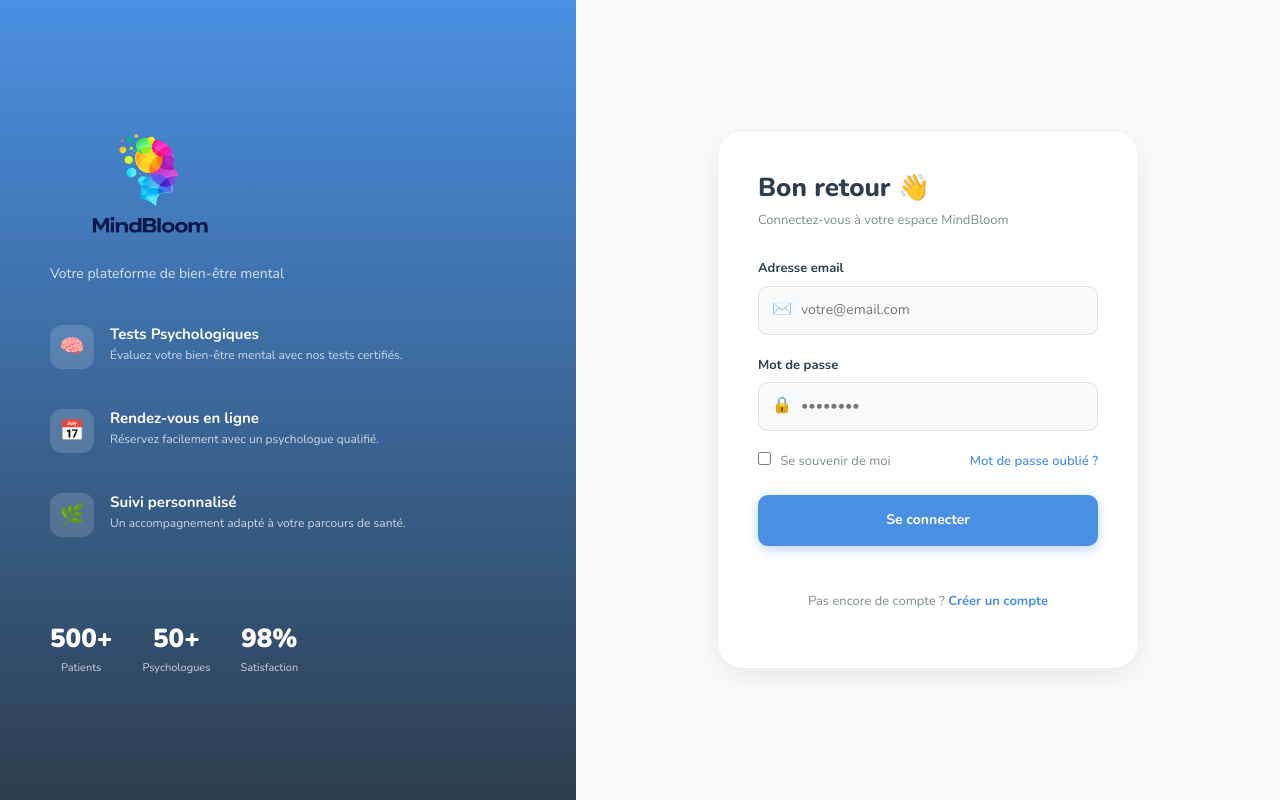
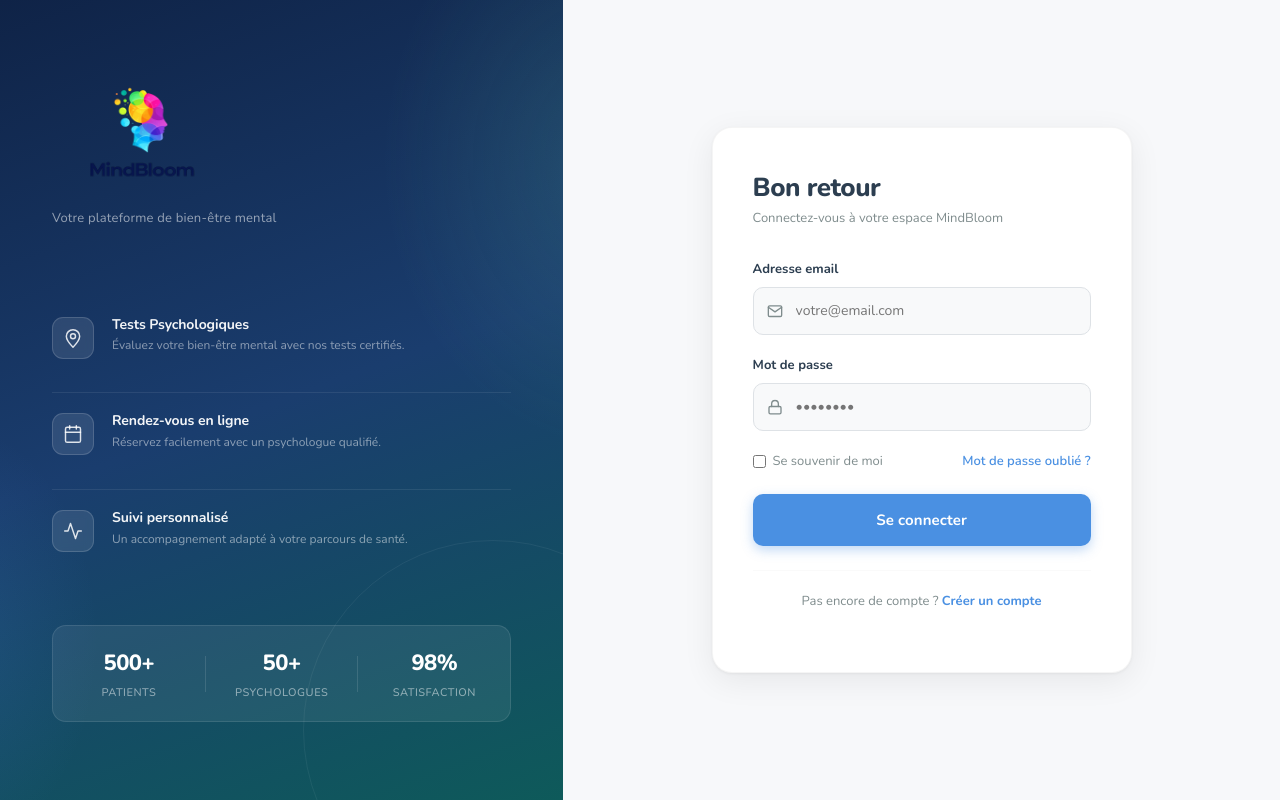
Before and after one commit to MedAdamDerouich/Esprit--PIDEV---3A18---2526---MindBloom-, a Symfony app: template templates/security/login.html.twig in a window 1280 px wide. Run offline with Twig, Linux system fonts and the light colour scheme; the template is opened without the code that fills it, so the values that code supplies are empty; some libraries are stand-ins or nearby versions.

Commit message:
upgrade in the login page design

```diff
--- a/public/css/mindbloom.css
+++ b/public/css/mindbloom.css
@@ -429,67 +429,216 @@ a:hover { color: var(--primary-dark); }
     display: flex;
 }
 
+/* ── Left Panel ── */
 .auth-left {
-    width: 45%;
-    background: linear-gradient(to bottom, #4A90E2 0%, #2C3E50 100%);
-    padding: 60px 50px;
+    width: 44%;
+    background: linear-gradient(160deg, #0f2347 0%, #1a3d6e 50%, #0e5a5a 100%);
+    position: relative;
+    display: flex;
+    align-items: center;
+    justify-content: center;
+    overflow: hidden;
+}
+
+/* Subtle geometric overlay */
+.auth-left::before {
+    content: '';
+    position: absolute;
+    inset: 0;
+    background:
+        radial-gradient(ellipse 70% 60% at 110% 20%, rgba(95,191,159,0.18) 0%, transparent 60%),
+        radial-gradient(ellipse 50% 50% at -10% 80%, rgba(74,144,226,0.15) 0%, transparent 55%);
+    pointer-events: none;
+}
+
+/* Decorative ring */
+.auth-left::after {
+    content: '';
+    position: absolute;
+    right: -120px;
+    bottom: -120px;
+    width: 380px;
+    height: 380px;
+    border-radius: 50%;
+    border: 1px solid rgba(255,255,255,0.06);
+    pointer-events: none;
+}
+
+.auth-left-inner {
+    position: relative;
+    z-index: 1;
+    padding: 60px 52px;
     display: flex;
     flex-direction: column;
     justify-content: center;
     color: white;
+    width: 100%;
 }
 
-.auth-left .auth-logo { margin-bottom: 40px; }
-.auth-left .auth-logo img { width: 200px; height: auto; display: block; }
-.auth-left .auth-logo span { opacity: 0.8; font-size: 14px; font-weight: 400; display: block; margin-top: 6px; }
+/* Brand block */
+.auth-brand { margin-bottom: 52px; }
+.auth-brand img { width: 180px; height: auto; display: block; }
+.auth-brand-tagline {
+    margin-top: 10px;
+    font-size: 13px;
+    font-weight: 400;
+    color: rgba(255,255,255,0.55);
+    letter-spacing: 0.2px;
+}
+
+/* Feature list */
+.auth-features { display: flex; flex-direction: column; gap: 0; }
 
 .auth-left .feature-item {
-    display: flex; align-items: flex-start; gap: 16px;
-    margin-bottom: 28px;
+    display: flex;
+    align-items: flex-start;
+    gap: 18px;
+    padding: 20px 0;
+    border-bottom: 1px solid rgba(255,255,255,0.08);
 }
+.auth-left .feature-item:last-child { border-bottom: none; }
+
 .auth-left .feature-icon {
-    width: 44px; height: 44px; flex-shrink: 0;
-    background: rgba(255,255,255,0.15);
-    border-radius: 12px;
+    width: 42px; height: 42px; flex-shrink: 0;
+    background: rgba(255,255,255,0.1);
+    border: 1px solid rgba(255,255,255,0.15);
+    border-radius: 11px;
     display: flex; align-items: center; justify-content: center;
-    font-size: 20px;
+    color: rgba(255,255,255,0.85);
+    backdrop-filter: blur(4px);
 }
-.auth-left .feature-text h4 { font-size: 15px; font-weight: 700; margin-bottom: 3px; }
-.auth-left .feature-text p { font-size: 12px; opacity: 0.75; line-height: 1.6; }
+.auth-left .feature-text h4 {
+    font-size: 14px;
+    font-weight: 700;
+    color: rgba(255,255,255,0.95);
+    margin-bottom: 3px;
+    letter-spacing: -0.1px;
+}
+.auth-left .feature-text p {
+    font-size: 12px;
+    color: rgba(255,255,255,0.5);
+    line-height: 1.65;
+}
 
-.auth-left .auth-stats {
+/* Stats */
+.auth-stats {
     margin-top: 40px;
-    display: flex; gap: 30px;
+    display: flex;
+    align-items: center;
+    gap: 0;
+    background: rgba(255,255,255,0.07);
+    border: 1px solid rgba(255,255,255,0.1);
+    border-radius: 14px;
+    padding: 20px 0;
 }
-.auth-left .auth-stats .stat { text-align: center; }
-.auth-left .auth-stats .stat-num { font-size: 26px; font-weight: 900; }
-.auth-left .auth-stats .stat-lbl { font-size: 11px; opacity: 0.75; }
+.auth-stats .stat {
+    flex: 1;
+    text-align: center;
+}
+.auth-stats .stat-num {
+    font-size: 22px;
+    font-weight: 800;
+    color: #ffffff;
+    letter-spacing: -0.5px;
+}
+.auth-stats .stat-lbl {
+    font-size: 11px;
+    color: rgba(255,255,255,0.5);
+    font-weight: 500;
+    margin-top: 2px;
+    text-transform: uppercase;
+    letter-spacing: 0.5px;
+}
+.auth-stat-divider {
+    width: 1px;
+    height: 36px;
+    background: rgba(255,255,255,0.12);
+    flex-shrink: 0;
+}
 
+/* ── Right Panel ── */
 .auth-right {
     flex: 1;
-    background: #FAFAF8;
+    background: #F7F8FA;
     display: flex;
     align-items: center;
     justify-content: center;
-    padding: 40px 30px;
+    padding: 48px 32px;
 }
 
 .auth-form-box {
-    background: white;
-    border-radius: var(--radius-xl);
-    padding: 40px;
+    background: #ffffff;
+    border-radius: 20px;
+    padding: 44px 40px;
     width: 100%;
     max-width: 420px;
-    box-shadow: 0 8px 30px rgba(0,0,0,0.08);
+    box-shadow:
+        0 1px 3px rgba(0,0,0,0.05),
+        0 8px 32px rgba(0,0,0,0.07);
+    border: 1px solid rgba(0,0,0,0.04);
 }
 
+/* Form heading */
+.auth-form-header { margin-bottom: 30px; }
 .auth-form-box h2 {
-    font-size: 26px; font-weight: 800;
-    color: var(--text-dark); margin-bottom: 6px;
+    font-size: 26px;
+    font-weight: 800;
+    color: var(--text-dark);
+    letter-spacing: -0.5px;
+    margin-bottom: 5px;
 }
 .auth-form-box .auth-sub {
-    font-size: 13px; color: var(--text-mid); margin-bottom: 28px;
+    font-size: 13px;
+    color: var(--text-mid);
+    font-weight: 400;
 }
+
+/* Remember + forgot row */
+.auth-form-options {
+    display: flex;
+    justify-content: space-between;
+    align-items: center;
+    margin-bottom: 22px;
+}
+.auth-remember {
+    display: flex;
+    align-items: center;
+    gap: 7px;
+    font-size: 13px;
+    color: var(--text-mid);
+    cursor: pointer;
+    user-select: none;
+}
+.auth-remember input[type="checkbox"] { accent-color: var(--primary); cursor: pointer; }
+.auth-forgot-link {
+    font-size: 13px;
+    color: var(--primary);
+    font-weight: 600;
+    text-decoration: none;
+    transition: color 0.15s;
+}
+.auth-forgot-link:hover { color: var(--primary-dark); }
+
+/* Login button */
+.btn-login-submit {
+    padding: 14px !important;
+    font-size: 15px !important;
+    letter-spacing: 0.1px;
+    border-radius: var(--radius-sm) !important;
+}
+
+/* Sign-up prompt */
+.auth-signup-prompt {
+    text-align: center;
+    font-size: 13px;
+    color: var(--text-mid);
+}
+.auth-signup-prompt a {
+    color: var(--primary);
+    font-weight: 700;
+    text-decoration: none;
+}
+.auth-signup-prompt a:hover { color: var(--primary-dark); }
 
 /* ============================================================
    ROLE SELECTOR (Register)
@@ -700,7 +849,8 @@ a:hover { color: var(--primary-dark); }
    ============================================================ */
 @media (max-width: 900px) {
     .auth-left { display: none; }
-    .auth-right { padding: 24px; }
+    .auth-right { padding: 24px; background: #ffffff; }
+    .auth-form-box { box-shadow: none; border: none; padding: 32px 24px; }
     .mb-sidebar { transform: translateX(-100%); }
     .admin-content { margin-left: 0; }
     .mb-navbar .nav-links { display: none; }
--- a/templates/security/login.html.twig
+++ b/templates/security/login.html.twig
@@ -6,47 +6,82 @@
 
     {# ── LEFT PANEL ── #}
     <div class="auth-left">
-        <div class="auth-logo">
+        <div class="auth-left-inner">
+            <div class="auth-brand">
                 <img src="{{ asset('images/mindbloom_logo.png') }}" alt="MindBloom">
-            <span>Votre plateforme de bien-être mental</span>
+                <p class="auth-brand-tagline">Votre plateforme de bien-être mental</p>
             </div>
 
+            <div class="auth-features">
                 <div class="feature-item">
-            <div class="feature-icon">🧠</div>
+                    <div class="feature-icon">
+                        <svg width="20" height="20" viewBox="0 0 24 24" fill="none" stroke="currentColor" stroke-width="1.75" stroke-linecap="round" stroke-linejoin="round">
+                            <path d="M12 2a8 8 0 0 1 8 8c0 5.25-8 13-8 13S4 15.25 4 10a8 8 0 0 1 8-8z"/>
+                            <circle cx="12" cy="10" r="3"/>
+                        </svg>
+                    </div>
                     <div class="feature-text">
                         <h4>Tests Psychologiques</h4>
                         <p>Évaluez votre bien-être mental avec nos tests certifiés.</p>
                     </div>
                 </div>
+
                 <div class="feature-item">
-            <div class="feature-icon">📅</div>
+                    <div class="feature-icon">
+                        <svg width="20" height="20" viewBox="0 0 24 24" fill="none" stroke="currentColor" stroke-width="1.75" stroke-linecap="round" stroke-linejoin="round">
+                            <rect x="3" y="4" width="18" height="18" rx="2" ry="2"/>
+                            <line x1="16" y1="2" x2="16" y2="6"/>
+                            <line x1="8" y1="2" x2="8" y2="6"/>
+                            <line x1="3" y1="10" x2="21" y2="10"/>
+                        </svg>
+                    </div>
                     <div class="feature-text">
                         <h4>Rendez-vous en ligne</h4>
                         <p>Réservez facilement avec un psychologue qualifié.</p>
                     </div>
                 </div>
+
                 <div class="feature-item">
-            <div class="feature-icon">🌿</div>
+                    <div class="feature-icon">
+                        <svg width="20" height="20" viewBox="0 0 24 24" fill="none" stroke="currentColor" stroke-width="1.75" stroke-linecap="round" stroke-linejoin="round">
+                            <polyline points="22 12 18 12 15 21 9 3 6 12 2 12"/>
+                        </svg>
+                    </div>
                     <div class="feature-text">
                         <h4>Suivi personnalisé</h4>
                         <p>Un accompagnement adapté à votre parcours de santé.</p>
                     </div>
                 </div>
+            </div>
 
             <div class="auth-stats">
-            <div class="stat"><div class="stat-num">500+</div><div class="stat-lbl">Patients</div></div>
-            <div class="stat"><div class="stat-num">50+</div><div class="stat-lbl">Psychologues</div></div>
-            <div class="stat"><div class="stat-num">98%</div><div class="stat-lbl">Satisfaction</div></div>
+                <div class="stat">
+                    <div class="stat-num">500+</div>
+                    <div class="stat-lbl">Patients</div>
+                </div>
+                <div class="auth-stat-divider"></div>
+                <div class="stat">
+                    <div class="stat-num">50+</div>
+                    <div class="stat-lbl">Psychologues</div>
+                </div>
+                <div class="auth-stat-divider"></div>
+                <div class="stat">
+                    <div class="stat-num">98%</div>
+                    <div class="stat-lbl">Satisfaction</div>
+                </div>
+            </div>
         </div>
     </div>
 
     {# ── RIGHT PANEL ── #}
     <div class="auth-right">
         <div class="auth-form-box">
-            <h2>Bon retour 👋</h2>
+
+            <div class="auth-form-header">
+                <h2>Bon retour</h2>
                 <p class="auth-sub">Connectez-vous à votre espace MindBloom</p>
+            </div>
 
-            {# Error message #}
             {% if error %}
                 <div class="flash-error mb-3">{{ error.messageKey|trans(error.messageData, 'security') }}</div>
             {% endif %}
@@ -57,7 +92,12 @@
                 <div class="mb-form-group">
                     <label for="email">Adresse email</label>
                     <div class="mb-input-icon-wrap">
-                        <span class="input-icon">✉️</span>
+                        <span class="input-icon">
+                            <svg width="16" height="16" viewBox="0 0 24 24" fill="none" stroke="currentColor" stroke-width="2" stroke-linecap="round" stroke-linejoin="round">
+                                <path d="M4 4h16c1.1 0 2 .9 2 2v12c0 1.1-.9 2-2 2H4c-1.1 0-2-.9-2-2V6c0-1.1.9-2 2-2z"/>
+                                <polyline points="22,6 12,13 2,6"/>
+                            </svg>
+                        </span>
                         <input type="email" id="email" name="_username" class="mb-input"
                                placeholder="votre@email.com"
                                value="{{ last_username }}" autocomplete="email" required>
@@ -67,35 +107,35 @@
                 <div class="mb-form-group">
                     <label for="password">Mot de passe</label>
                     <div class="mb-input-icon-wrap">
-                        <span class="input-icon">🔒</span>
+                        <span class="input-icon">
+                            <svg width="16" height="16" viewBox="0 0 24 24" fill="none" stroke="currentColor" stroke-width="2" stroke-linecap="round" stroke-linejoin="round">
+                                <rect x="3" y="11" width="18" height="11" rx="2" ry="2"/>
+                                <path d="M7 11V7a5 5 0 0 1 10 0v4"/>
+                            </svg>
+                        </span>
                         <input type="password" id="password" name="_password" class="mb-input"
                                placeholder="••••••••" autocomplete="current-password" required>
                     </div>
                 </div>
 
-                <div class="d-flex justify-content-between align-items-center mb-4">
-                    <label style="font-size:13px;color:var(--text-mid);cursor:pointer;">
-                        <input type="checkbox" name="_remember_me" style="margin-right:6px;">
-                        Se souvenir de moi
+                <div class="auth-form-options">
+                    <label class="auth-remember">
+                        <input type="checkbox" name="_remember_me">
+                        <span>Se souvenir de moi</span>
                     </label>
-                    <a href="#"
-                       style="font-size:13px;color:var(--primary);font-weight:600;">
-                        Mot de passe oublié ?
-                    </a>
+                    <a href="#" class="auth-forgot-link">Mot de passe oublié ?</a>
                 </div>
 
-                <button type="submit" class="btn-mb-primary w-100" style="padding:14px;">
+                <button type="submit" class="btn-mb-primary w-100 btn-login-submit">
                     Se connecter
                 </button>
             </form>
 
             <hr class="mb-divider mt-4">
 
-            <p style="text-align:center;font-size:13px;color:var(--text-mid);">
+            <p class="auth-signup-prompt">
                 Pas encore de compte ?
-                <a href="{{ path('app_register') }}" style="color:var(--primary);font-weight:700;">
-                    Créer un compte
-                </a>
+                <a href="{{ path('app_register') }}">Créer un compte</a>
             </p>
         </div>
     </div>
```
Lines whose indentation alone changed are shown as unchanged.
